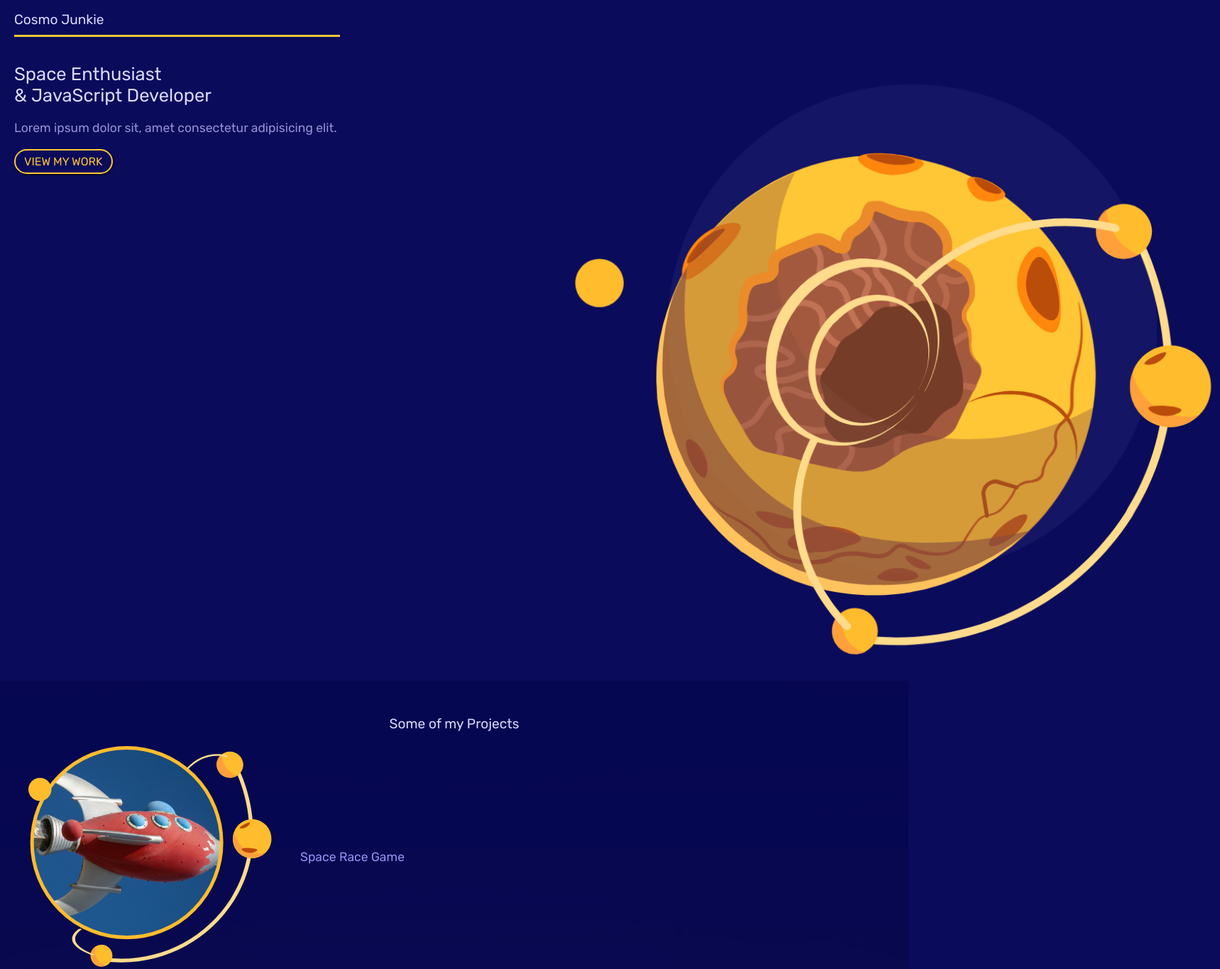
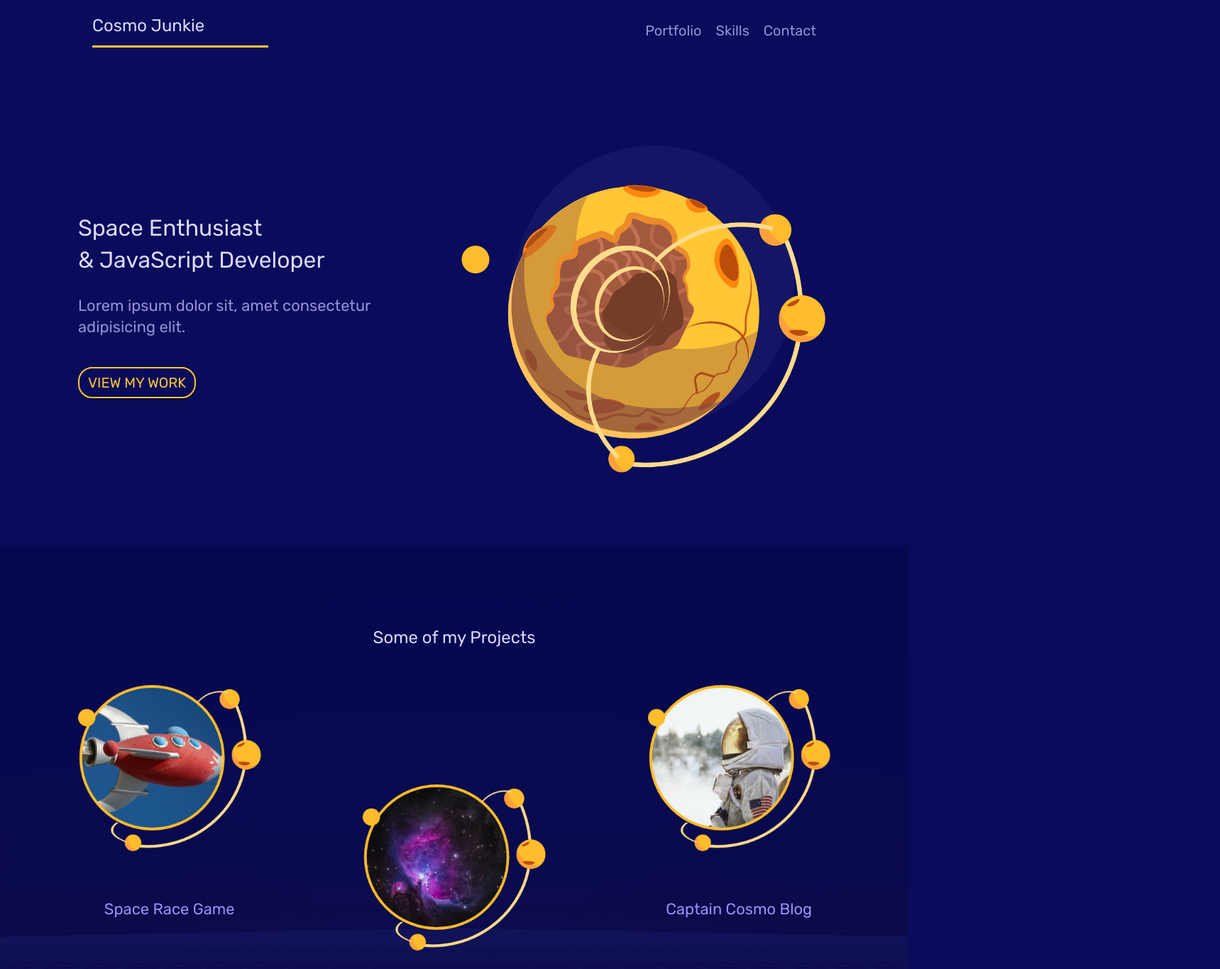
Before and after one commit to eldaar/eldaar.github.io, a plain HTML site: page index.html in a window 1280 px wide. Shown: the top 1365 px of the page at 71% size, 1719 px wide, since content can reach past the window. Drawn offline with Linux system fonts and the light colour scheme.

Commit message:
Add files via upload

```diff
--- a/styles.css
+++ b/styles.css
@@ -29,6 +29,7 @@ body{
     text-transform: uppercase;
     box-shadow: 1px 2px 3px rgba(0,0,0,0.6);
     display: inline-block;
+    font-size: 1em;
 }
 .button:hover{
     color: #222;
@@ -40,6 +41,7 @@ input, textarea{
     border-radius: 20px;
     border: 2px solid #9893D8;
     color: #f2f2f2;
+    font-size: 1em;
 }
 /* fonts */
 @font-face{
@@ -49,9 +51,12 @@ input, textarea{
 h1,h2,h3,h4{
     color: #DDDBFF;
     font-weight: normal;
+    line-height: 1.4em;
 }
 p,a,li{
     color: #9893D8;
+    line-height: 1.4em;
+    font-size: 1em;
 }
 h1,h3{
     font-size: 1.2em;
@@ -70,10 +75,11 @@ h4{
     display: grid;
     grid-template-columns: repeat(8, 1fr);
     gap: 10px;
+    box-sizing: border-box;
 }
 .site-nav{
     margin: 0 20px;
-}
+  }
 .site-nav ul{
     display: none;
 }
@@ -82,6 +88,7 @@ h4{
     grid-row: 1;
     padding-bottom: 10px;
     border-bottom: 3px solid var(--primary);
+    display: inline-block;
 }
 #welcome{
     padding: 0 20px 20px 20px;
@@ -91,10 +98,10 @@ h4{
 }
 .welcome-img{
     grid-column: 6/9;
-}
+  }
 .welcome-img img{
     width: 200%;
-}
+  }
 .welcome-text a{
     margin: 20px 0;
 }
@@ -189,15 +196,132 @@ footer img{
 }
 /* small tablet styles */
 @media screen and (min-width: 620px) {
-
+    .welcome-text{
+        grid-column: 1/5;
+    }
+    .welcome-img{
+        grid-column: 5/9;
+    }
+    .welcome-img img{
+        width: 100%;
+    }
+    .projects{
+        margin-top: 40px;
+    }
+    .projects a{
+        grid-column: span 4;
+        display: block;
+        margin: 20px 0;
+    }
+    .projects a:last-child{
+        grid-column: 3/7;
+    }
+    .projects a *{
+        max-width: 60%;
+        margin: 10px 20%;
+    }
+    .projects h4{
+        text-align: center;
+    }
+    #skills{
+        padding: 30px 100px;
+    }
+    footer {
+        background-size: 20%;
+    }
 }
 
 /* large tablets & laptops */
 @media screen and (min-width: 960px) {
 
+    body{
+        font-size: 18px;
+    }
+    .grid{
+        width: 100%;
+        max-width: 1060px;
+        margin: 0 auto;
+        box-sizing: border-box;
+    }
+    .leading{
+        margin: 20px 0;
+    }
+    .site-nav{
+        padding: 0 20px;
+    }
+    .site-nav h1{
+        grid-column: 1/3;
+    }
+    .site-nav ul{
+        display: flex;
+        grid-column: 6/9;
+        justify-content: flex-end;
+        align-self: center;
+    }
+    .site-nav li{
+        margin-left: 20px;
+    }
+    .welcome-text{
+        align-self: center;
+    }
+    #welcome{
+        padding-bottom: 40px;
+    }
+    .projects a:nth-child(1){
+        grid-column: 2/4;
+    }
+    .projects a:nth-child(2){
+        grid-column: 4/6;
+        padding-top: 140px;
+    }
+    .projects a:nth-child(3){
+        grid-column: 6/8;
+    }
+    .projects a *{
+        max-width: 80%;
+        margin: 10px 10%;
+    }
+    #skills{
+        padding: 30px 20px;
+    }
+    #skills ul{
+        margin: 40px auto;
+    }
+    #skills li{
+        grid-column: span 2;
+    }
+    footer{
+        padding: 40px 20px;
+        background-size: 25%;
+    }
 }
 
 /* desktop styles */
 @media screen and (min-width: 1200px) {
 
+    body{
+        font-size: 20px;
+    }
+
+    #welcome, #portfolio, #skills, #contact{
+        padding: 90px 0;
+    }
+
+    .projects a:nth-child(1){
+        grid-column: 1/3;
+    }
+    .projects a:nth-child(3){
+        grid-column: 7/9;
+    }
+    .projects a *{
+        max-width: 100%;
+        margin: 30px 0;
+    }
+    footer {
+        padding: 80px 0;
+        background-size: 30%;
+    }
+    footer img {
+        width: 30px;
+    }
 }
```
